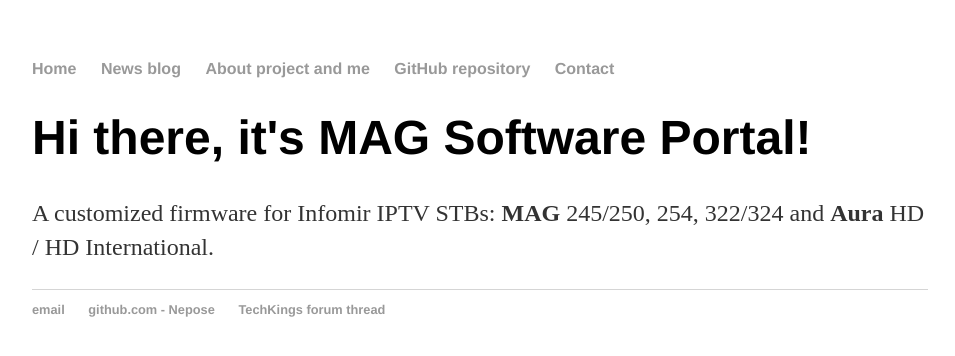
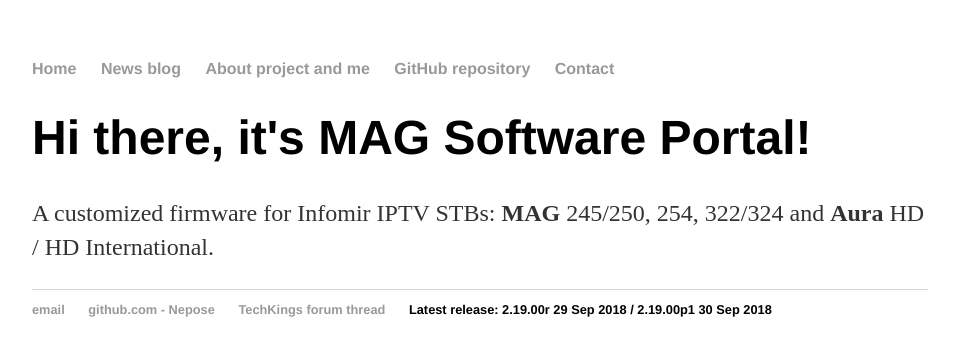
Before and after one commit to Nepose/nepose.github.io, a Jekyll site: the page built from index.html, in a window 1280 px wide. Shown: the top 356 px of the page, without its empty margins (160-1115 px from the left). Built offline with Jekyll 4.4.1, drawn with Linux system fonts in a browser that asks for light colours.

Commit message:
Update default.html

```diff
--- a/_layouts/default.html
+++ b/_layouts/default.html
@@ -23,7 +23,8 @@
     		<ul>
         		<li><a href="mailto:nepose.magportal@gmail.com">email</a></li>
         		<li><a href="https://github.com/Nepose/MAG_Software_Portal">github.com - Nepose</a></li>
-			      <li><a href="http://techkings.org/threads/mag-245-250-aura-hd-custom-image-new-stbs.142741/">TechKings forum thread</a></li>
+			<li><a href="http://techkings.org/threads/mag-245-250-aura-hd-custom-image-new-stbs.142741/">TechKings forum thread</a></li>
+			<li>Latest release: 2.19.00r 29 Sep 2018 / 2.19.00p1 30 Sep 2018</li>
 			</ul>
 		</footer>
 	</body>
```
